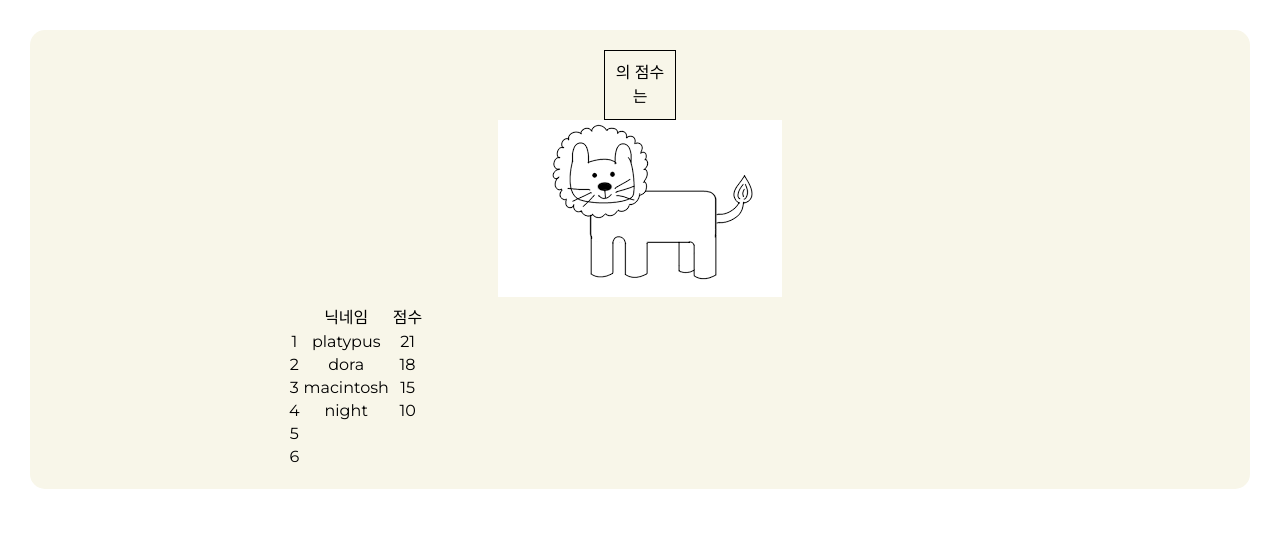
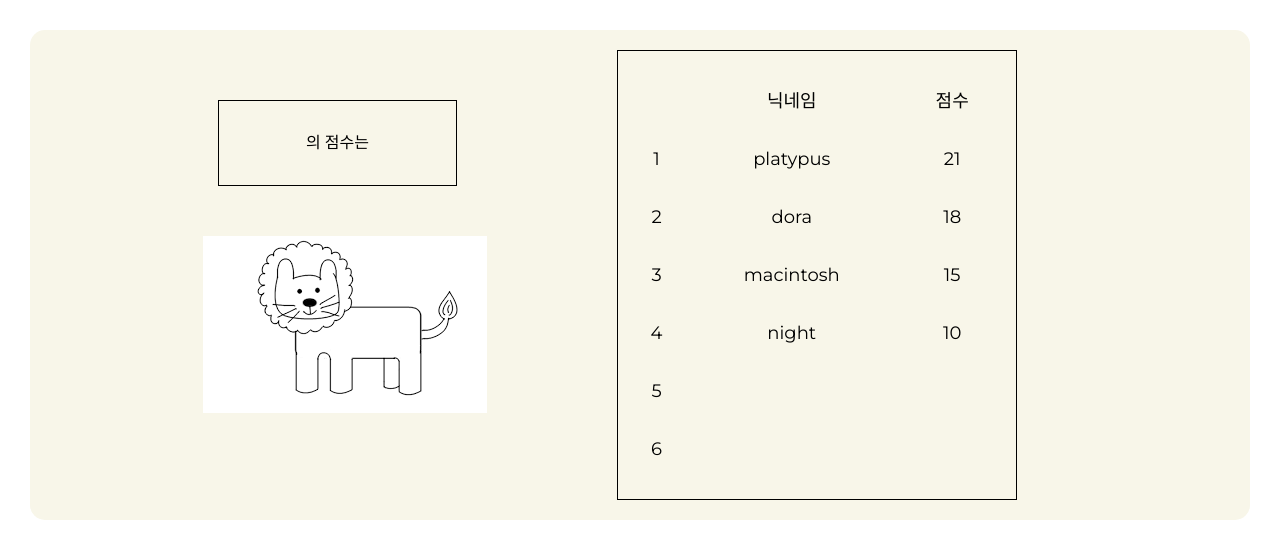
Before and after one commit to babycroc/SDK-Hackathon-3P, a React (Create React App) app in the folder front-end/: page /score in a window 1280 px wide. Shown: the top 558 px of the page. Built offline with nearby package versions, Linux system fonts and the light colour scheme.

Commit message:
Add sound and fix css

```diff
--- a/front-end/src/pages/Main.css
+++ b/front-end/src/pages/Main.css
@@ -4,25 +4,34 @@
     background-color: var(--background-color);
 }
 
-.quiz-container {
-    margin: 20px 0;
+button.quiz-item {
+    display: inline-block;
+    width: 15%;
+    height: 120px;
+    vertical-align: middle;
+    margin: 35px 25px;
+    padding: 20px;
+    font-family: Montserrat;
+    font-size: 16px;
+    color: white;
+    background-color: var(--blue);
+    border-radius: 20px;
+    border: none;
+    font-weight: bold;
+    line-height: 1.5em;
 }
 
-button.quiz-item {
-    display: inline-block;
-    width: 20%;
-    height: 100px;
-    vertical-align: middle;
-    margin: 10px;
-    font-family: Montserrat;
-    font-size: 16px;
+button.quiz-item:hover {
+    background-color: var(--dark-blue);
+    transform: scale(1.2);
 }
 
 .score-box {
-    display: inline-block;
+    /* display: inline-block; */
     border: solid 1px black;
+    margin-top: 20px;
     padding: 10px;
-    width: 50px;
+    width: 50%;
     line-height: 1.5em;
 }
 
--- a/front-end/src/pages/Main.js
+++ b/front-end/src/pages/Main.js
@@ -46,6 +46,8 @@ const randomQuizItems = [
 ];
 
 function Main() {
+    const [clickAudio] = useState(new Audio("sounds/click.mp3"));
+
     const [quizNumber, setQuizNumber] = useState(0);
     const [currentScore, setCurrentScore] = useState(0);
     const [quizItems, setQuizItems] = useState([]);
@@ -80,12 +82,18 @@ function Main() {
     }, [quizNumber]);
 
     const updateScore = (score) => {
+        clickAudio.pause();
         setCurrentScore(currentScore + score);
         setQuizNumber(quizNumber+1);
+        clickAudio.play();
     }
 
     return (
         <div className="container">
+            <div className="score-box">
+                점수 <br/>
+                { currentScore }
+            </div>
             <div className="quiz-container">
                 {quizItems.map(item =>
                     <button className="quiz-item" onClick={() => updateScore(item.score)}>
@@ -96,10 +104,6 @@ function Main() {
             <div className="avatar">
                 <img src={`images/${avatarImg}`} alt="" />
             </div>
-            <div className="score-box">
-                점수 <br/>
-                { currentScore }
-            </div>
         </div>
     );
 }
--- a/front-end/src/pages/Score.css
+++ b/front-end/src/pages/Score.css
@@ -1,18 +1,21 @@
 #score-page {
-    text-align: center;
+    height: 100%;
+    justify-content: center;
     align-items: center;
-    margin: 20px;
     background-color: var(--background-color);
+    margin: 30px;
+    padding: 20px;
+    border-radius: 15px;
 }
 
 .left-panel {
     display: inline-block;
-    width: 40%;
+    width: 30%;
 }
 
 .right-panel {
     display: inline-block;
-    width: 60%;
+    width: 50%;
     vertical-align: top;
 }
 
--- a/front-end/src/pages/Score.js
+++ b/front-end/src/pages/Score.js
@@ -22,6 +22,8 @@ let scoreData = [
 ];
 
 function Score() {
+    const [endAudio] = useState(new Audio("sounds/end.mp3"));
+
     const [scoreList, setScoreList] = useState([]);
     const nickname = localStorage.getItem("nickname");
     const score = localStorage.getItem("score");
@@ -34,13 +36,14 @@ function Score() {
     }
 
     useEffect(() => {
+        endAudio.play();
         saveScore();
         const sortedScoreList = scoreData.sort((a, b) => b.score - a.score);
         setScoreList(sortedScoreList);
     }, []);
 
     return (
-        <div className="container">
+        <div id="score-page">
             <div className="left-panel">
                 <div className="score-box">
                     { nickname }의 점수는 <br />
```
Also changed, not shown: 2 other files (tests, documents, lock files or other folders).
